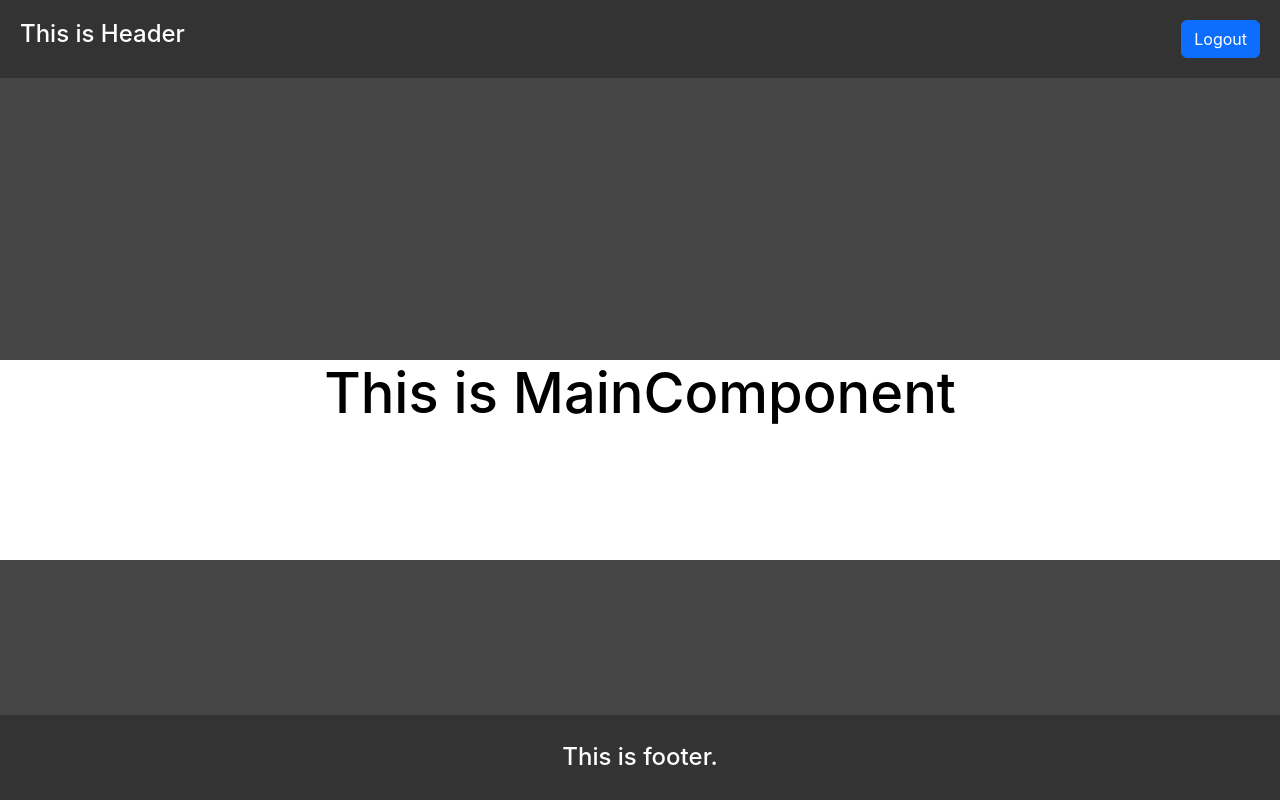
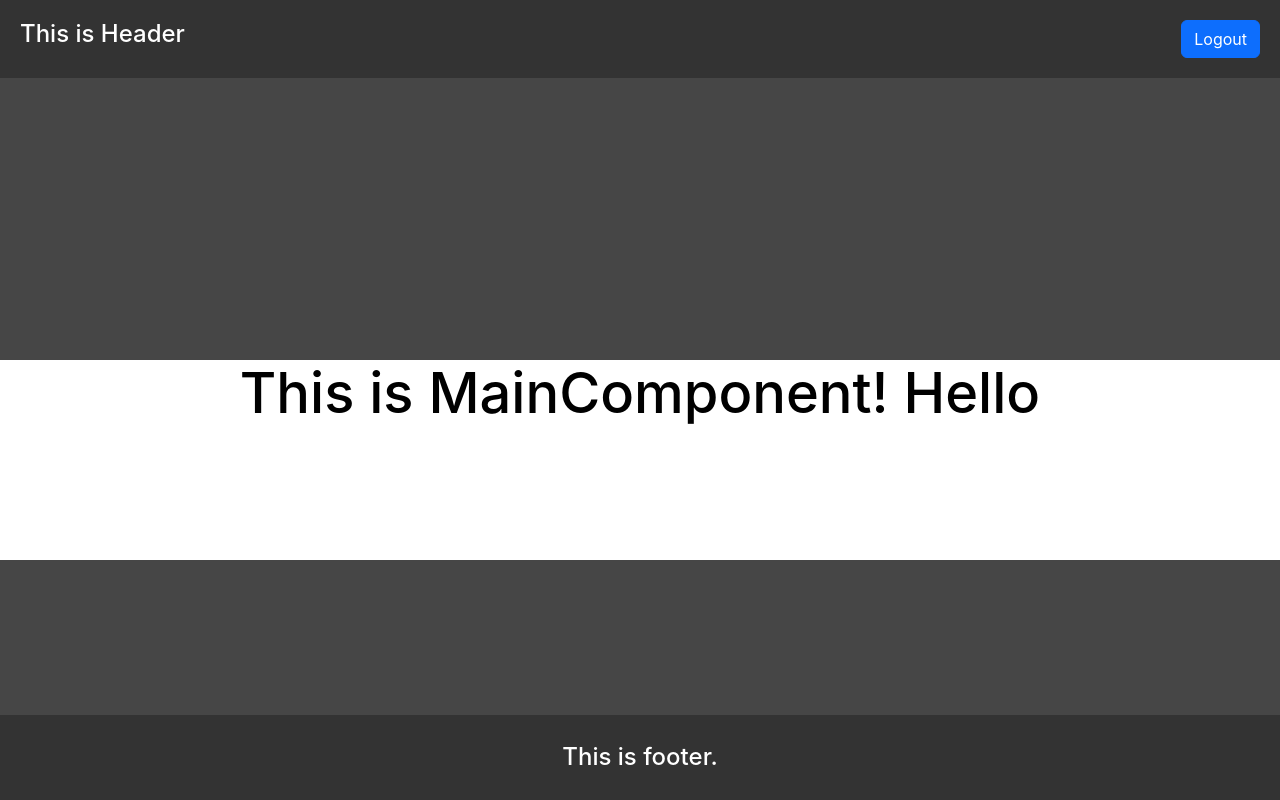
Before and after one commit to abhishek-dixit7/react-learn, a React (Create React App) app: page / in a window 1280 px wide. Both pictures are taken after a click on the button "Login". Built offline with nearby package versions, Linux system fonts and the light colour scheme.

Commit message:
Testing Github Copilot

```diff
--- a/src/Components/AssignmentOne/MainComponent/MainComponent.js
+++ b/src/Components/AssignmentOne/MainComponent/MainComponent.js
@@ -19,7 +19,7 @@ export default function MainComponent() {
       />
 
       <div className="MainComponent">
-        {login ? <h1>This is MainComponent</h1> : ""}
+        {login ? <h1>This is MainComponent! Hello</h1> : ""}
       </div>
 
       <Footer />
```
